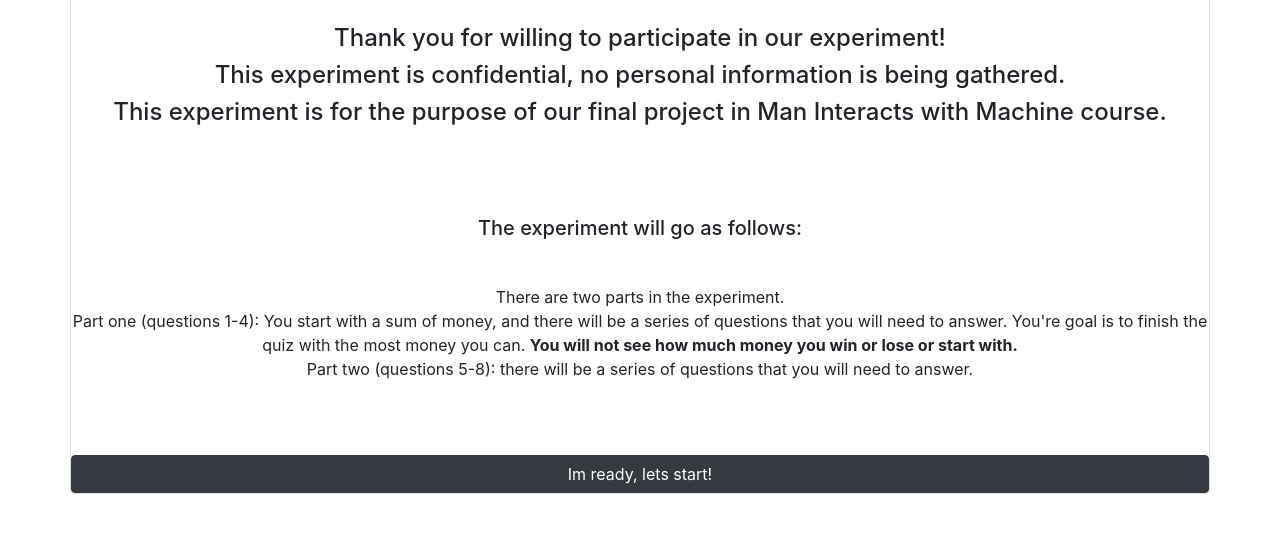
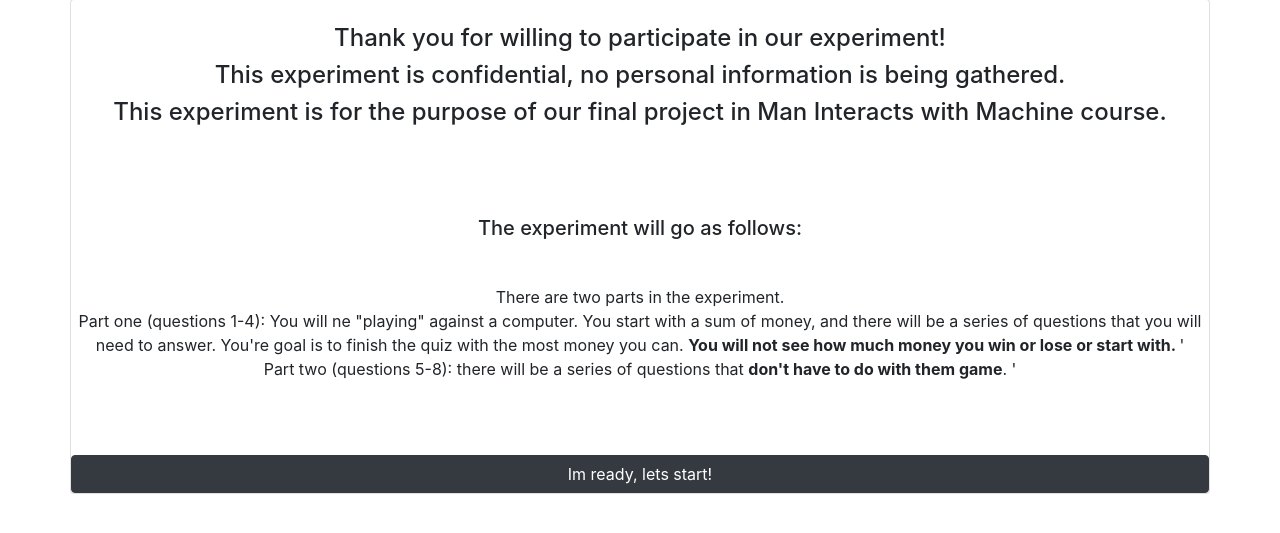
Before and after one commit to shmuelSuna/Man-Machine, a Django app: page / in a window 1280 px wide. Shown: the part 81-614 px from the top of the page. Run offline with Django 3.2, Linux system fonts and the light colour scheme; some libraries are stand-ins or nearby versions.

Commit message:
pages index

```diff
--- a/templates/pages/index.html
+++ b/templates/pages/index.html
@@ -13,10 +13,10 @@
 		<pre>
 		</pre>
 		<p>There are two parts in the experiment.<br>
-			Part one (questions 1-4): You start with a sum of money, and there will be a series of
+			Part one (questions 1-4): You will ne "playing" against a computer. You start with a sum of money, and there will be a series of
 		questions that you will need to answer. You're goal is to finish the quiz with the most money you can. <b>You will not see how much money you win or lose or start with. </b>
-			<br> Part two (questions 5-8): there will be a series of questions that you will need to answer.
-		</p>
+'			<br> Part two (questions 5-8): there will be a series of questions that <b> don't have to do with them game</b>.
+'		</p>
 		<pre>
 
 		</pre>
```
